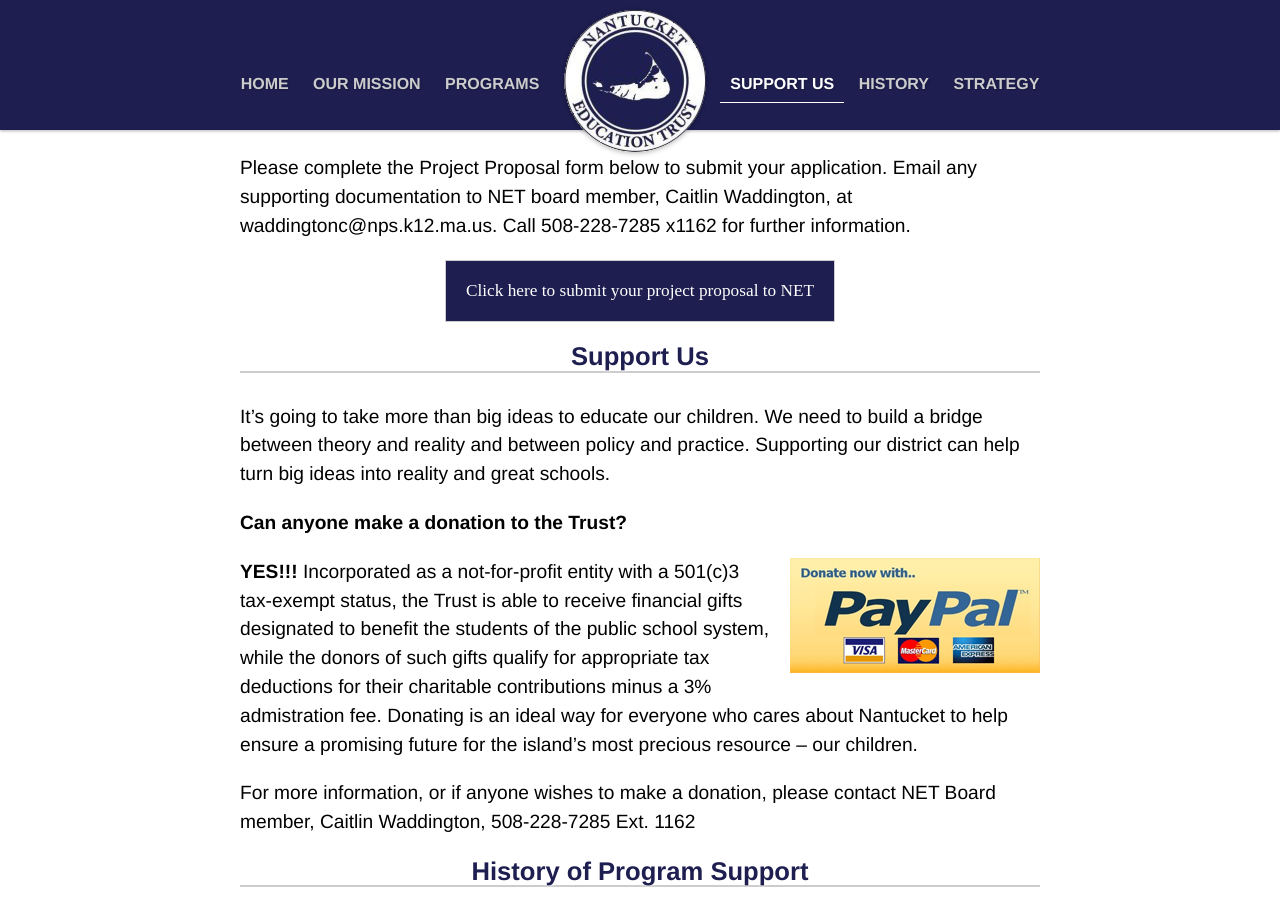
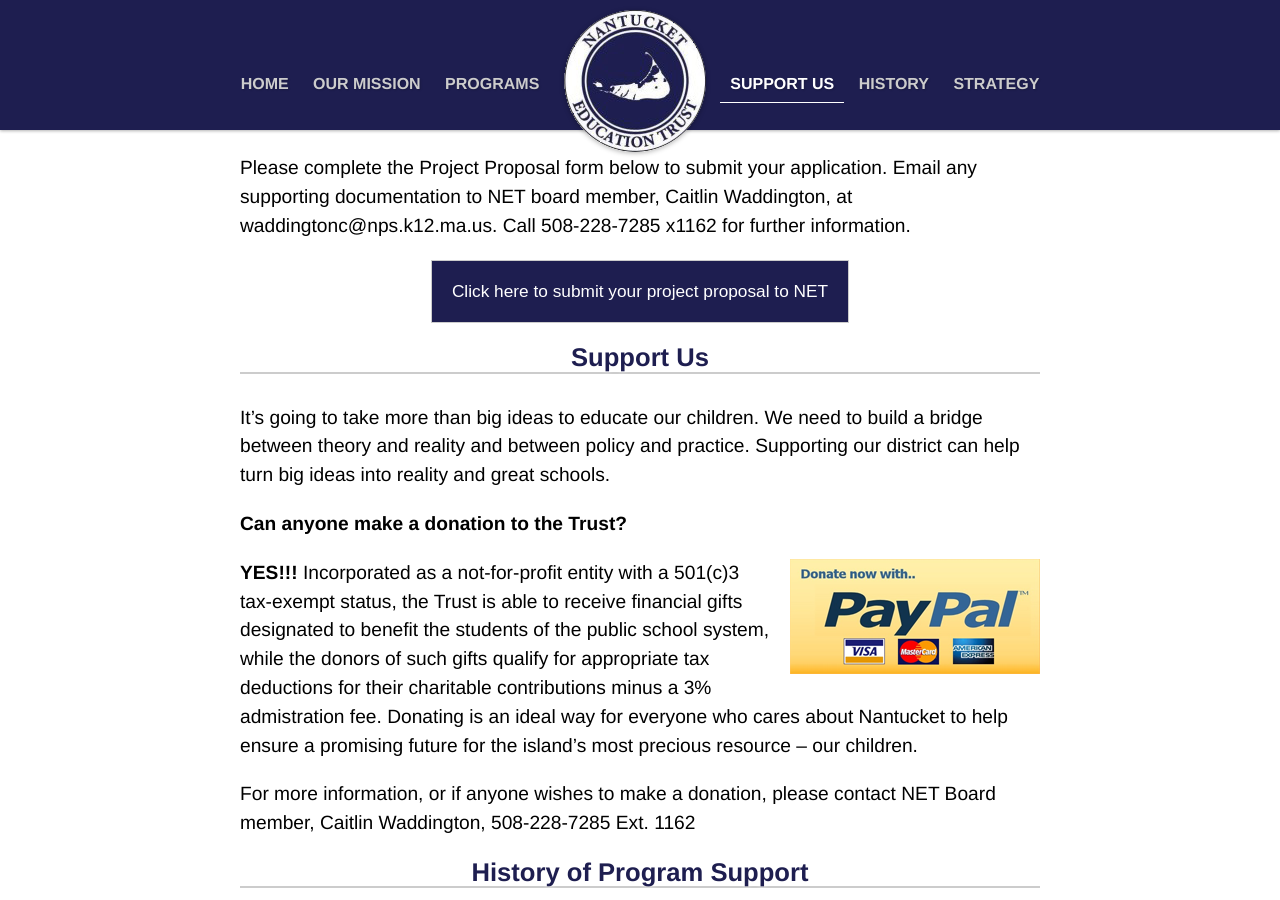
Before and after one commit to nantucketedtrust/nantucketedtrust.github.io, a Jekyll site: the page built from index.html, in a window 1280 px wide and 900 px high, scrolled down 2692 px. Built offline with Jekyll 4.4.1, drawn with Linux system fonts in a browser that asks for light colours; nearby versions of some CDN libraries; Markdown is read by kramdown in place of the engine named in the settings; the list of posts is cut into pages by our own code.

Commit message:
form styles

```diff
--- a/stylesheets/main_style.css
+++ b/stylesheets/main_style.css
@@ -207,7 +207,6 @@ button#form-link {
     border: 1px solid #CCCCCC;
     color: #FFFFFF;
     display: block;
-    font-family: JosefinSlab-Regular;
     font-size: 0.9em;
     margin: 20px auto;
     padding: 20px;
```
